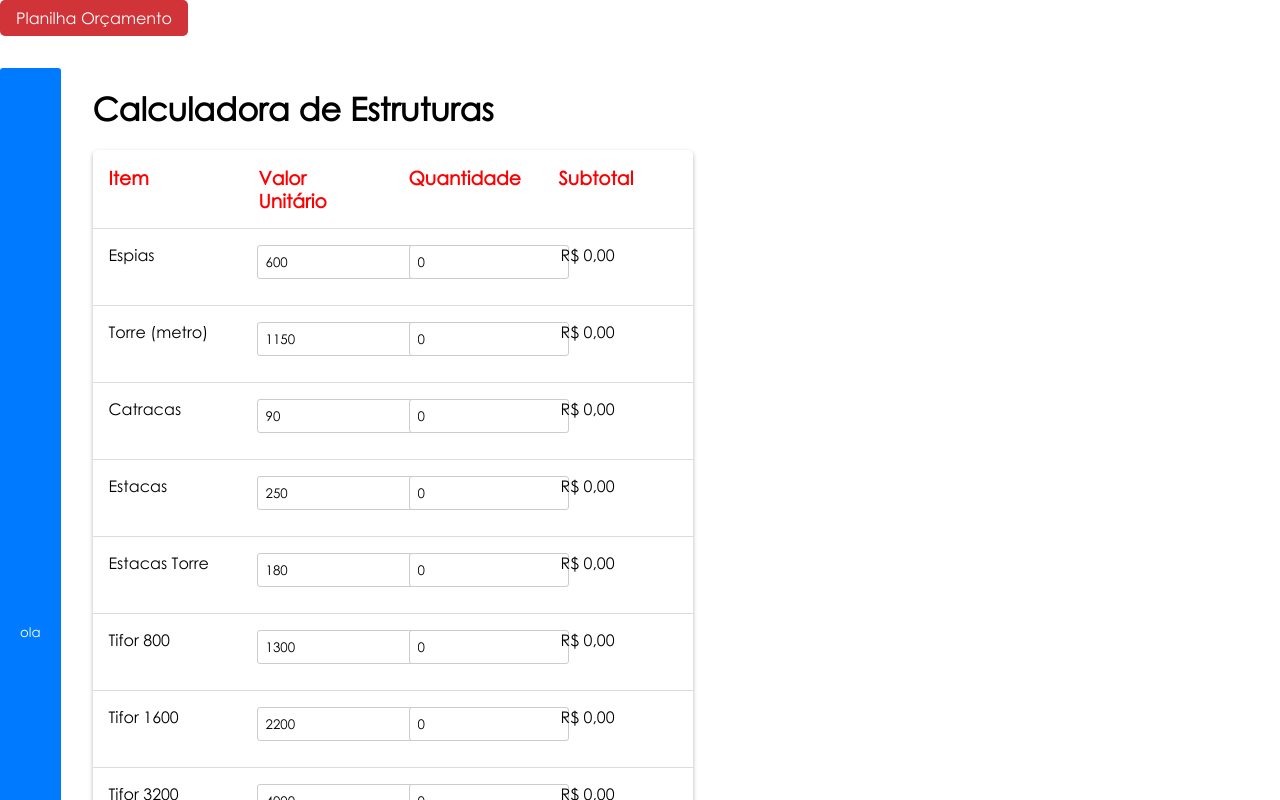
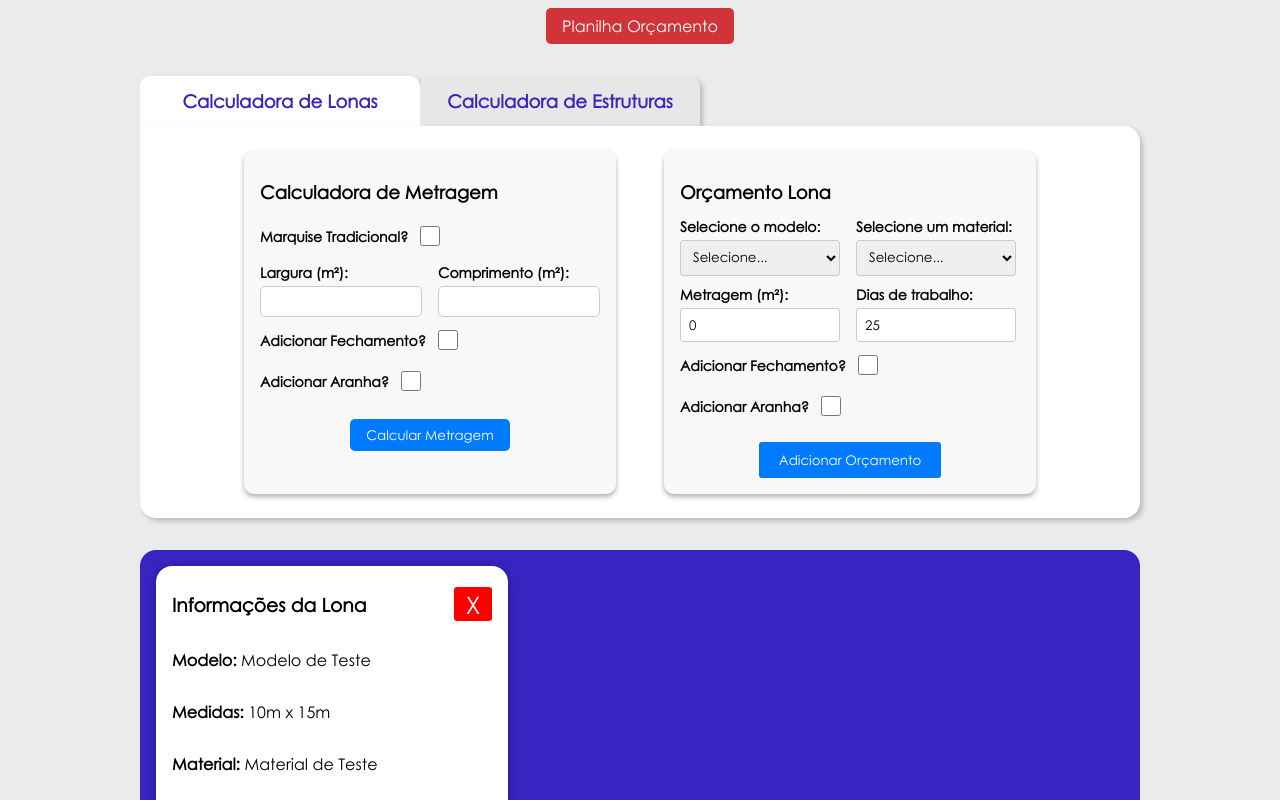
Before and after one commit to VictorBelotto/Sistema-Bocarra, a React (Vite) app: page / in a window 1280 px wide. Shown: the top 800 px of the page. Built offline with nearby package versions, Linux system fonts and the light colour scheme.

Commit message:
Ajustes  na interface

```diff
--- a/src/components/CalculadoraMetragem/CalculadoraMetragem.jsx
+++ b/src/components/CalculadoraMetragem/CalculadoraMetragem.jsx
@@ -10,8 +10,9 @@ import CheckBoxFechamento from './components/CheckBoxFechamento/CheckBoxFechamen
 
 const CalculadoraMetragem = () => {
   const {dadosInseridos, dadosMetragem, adicionarDado, checksDaMetragem} = React.useContext(DadosInseridosContext)
-  const [resultados, setResultados] = useState({});
-  const [exibeResultado, setExibeResultado] = useState(false)
+  const [resultados, setResultados] = React.useState({});
+  const [exibeResultado, setExibeResultado] = React.useState(false)
+  const [marquiseIsChecked, setMarquiseIsChecked] = React.useState(false)
 
   const adicionaResultado = (nome, valor) => {
     setResultados(prevState => ({
@@ -20,9 +21,14 @@ const CalculadoraMetragem = () => {
     }))
   }
 
+  const handleCheckMarquiseChange = () =>{
+    setMarquiseIsChecked(!marquiseIsChecked)
+    console.log('mudou')
+  }
+
   const calcular = () => {
    console.log(dadosInseridos)
-   const resultado = calcularMetragem(dadosMetragem.larguraDaLona, dadosMetragem.comprimentoDaLona, dadosMetragem.alturaFechamento, dadosMetragem.alturaAranha)
+   const resultado = calcularMetragem(dadosMetragem, marquiseIsChecked )
 
    adicionaResultado('metragem', resultado['metragem'])
    adicionaResultado('fechamento', resultado['fechamento'])
@@ -47,9 +53,20 @@ const CalculadoraMetragem = () => {
   return (
     <div className={styles.calculadoraContainer}>
       <h2>Calculadora de Metragem</h2>
-      <div className={styles.comprimentoXLarguraContainer} >
+      <div className={styles.checkBox}>
+        <label htmlFor="marquiseCheckBox">Marquise Tradicional?</label>
+        <input
+          type="checkbox"
+          id="marquiseCheckBox"
+          value={marquiseIsChecked}
+          onClick={handleCheckMarquiseChange}
+        />
+      </div>
+
+      <div className={styles.comprimentoXLarguraContainer}>
         <InputLargura/>
         <InputComprimento/>
+
       </div>
 
       <CheckBoxFechamento/>
@@ -78,7 +95,6 @@ const CalculadoraMetragem = () => {
           )
         }
 
-
         <div style={{display:'flex', width:'100%', justifyContent:'center'}} >
           <button onClick={preencherOrcamento}>Preencher no Orçamento </button>
         </div>
--- a/src/components/CalculadoraMetragem/CalculadoraMetragem.module.css
+++ b/src/components/CalculadoraMetragem/CalculadoraMetragem.module.css
@@ -1,10 +1,10 @@
 .calculadoraContainer {
-  max-width: 300px;
-  margin: 0 0  auto;
-  padding: 20px;
-  border: 1px solid #ccc;
-  border-radius: 5px;
-  background-color: #f9f9f9;
+  width: 340px;
+  margin: 0px 0px ;
+  padding: 16px;
+  border-radius: 10px;
+  background-color: #f8f8f8;
+  box-shadow: 0px 3px 5px 0px rgba(0, 0, 0, 0.3);
 }
 
 .comprimentoXLarguraContainer{
--- a/src/components/CalculadoraMetragem/components/CheckBoxAranha/CheckBoxAranha.jsx
+++ b/src/components/CalculadoraMetragem/components/CheckBoxAranha/CheckBoxAranha.jsx
@@ -19,13 +19,11 @@ const CheckBoxAranha = () => {
   return (
    <>
      <div className={styles.checkBox}>
-      <label htmlFor="meuCheckbox">Adicionar Aranha?</label>
+      <label htmlFor="checkBoxAranha">Adicionar Aranha?</label>
       <input
         type="checkbox"
-        id="meuCheckbox"
-        name="meuCheckbox"
-        value="valorDoCheckbox"
-        defaultChecked ={aranhaIsChecked}
+        id="checkBoxAranha"
+        value={aranhaIsChecked}
         onClick={handleCheckboxChange}
       />
      </div>
--- a/src/components/CalculadoraMetragem/components/CheckBoxFechamento/CheckBoxFechamento.jsx
+++ b/src/components/CalculadoraMetragem/components/CheckBoxFechamento/CheckBoxFechamento.jsx
@@ -20,13 +20,11 @@ const CheckBoxFechamento = () => {
   return (
    <>
      <div className={styles.checkBox}>
-      <label htmlFor="meuCheckbox">Adicionar Fechamento?</label>
+      <label htmlFor="checkBoxFechamento">Adicionar Fechamento?</label>
       <input
         type="checkbox"
-        id="meuCheckbox"
-        name="meuCheckbox"
-        value="valorDoCheckbox"
-        defaultChecked ={fechamentoIsChecked}
+        id="checkBoxFechamento"
+        value={fechamentoIsChecked}
         onClick={handleCheckboxChange}
       />
      </div>
--- a/src/components/CardOrcamentoLona/CardOrcamentoLona.module.css
+++ b/src/components/CardOrcamentoLona/CardOrcamentoLona.module.css
@@ -1,13 +1,13 @@
 .cardContainer {
-  background-color: #f8f8f8;
+  background-color: #fff;
   width: 320px;
   height: fit-content;
-  border-radius: 5px;
+  border-radius: 16px;
   padding: 8px 16px;
   margin-bottom: 10px;
   display: flex;
   flex-direction: column;
-  box-shadow: 0 0 10px rgba(0, 0, 0, 0.3); /* Box shadow */
+  box-shadow: 0 0 10px rgba(0, 0, 0, 0.3);
   cursor: pointer;
 }
 .btn{
--- a/src/components/ExibeOrcamentos/ExibeOrcamentos.module.css
+++ b/src/components/ExibeOrcamentos/ExibeOrcamentos.module.css
@@ -3,5 +3,4 @@
   gap: 32px;
   flex-wrap: wrap;
   padding:16px ;
-  background-color: rgb(234, 234, 234);
 }
--- a/src/components/PreenchimentoPadrao/PreenchimentoPadrao.jsx
+++ b/src/components/PreenchimentoPadrao/PreenchimentoPadrao.jsx
@@ -50,7 +50,6 @@ const PreenchimentoPadrao = () => {
     console.log(orcamento)
     showPopup('Orçamento adicionado a lista', 'blue');
   };
-
   return (
     <div className={styles.mainContainer}>
       <ExibePopUp />
--- a/src/components/PreenchimentoPadrao/PreenchimentoPadrao.module.css
+++ b/src/components/PreenchimentoPadrao/PreenchimentoPadrao.module.css
@@ -1,10 +1,10 @@
 .mainContainer {
-  max-width: 450px;
+  width: 340px;
   margin: 0px 0px ;
-  padding: 20px;
-  border: 1px solid #ccc;
-  border-radius: 5px;
-  background-color: #f9f9f9;
+  padding: 16px;
+  border-radius: 10px;
+  background-color: #f8f8f8;
+  box-shadow: 0px 3px 5px 0px rgba(0, 0, 0, 0.3);
 }
 
 .modeloXMaterial, .metragemLona{
--- a/src/index.css
+++ b/src/index.css
@@ -11,6 +11,6 @@
 }
 
 body {
-  background-color: #ffffff;
+  background-color: #e9ebed;
   margin: 0;
 }
--- a/src/pages/Home/Home.jsx
+++ b/src/pages/Home/Home.jsx
@@ -1,49 +1,74 @@
-import React from 'react';
-import styles from './Home.module.css'
+import React, { useRef } from 'react';
+import styles from './Home.module.css';
 import PreenchimentoPadrao from '../../components/PreenchimentoPadrao/PreenchimentoPadrao';
-import {OrcamentoStorage} from '../../scripts/OrcamentoContext'
+import { OrcamentoStorage } from '../../scripts/OrcamentoContext';
 import { DadosInseridosStorage } from '../../scripts/DadosInseridosContext';
 import CalculadoraMetragem from '../../components/CalculadoraMetragem/CalculadoraMetragem';
 import ExibeOrcamentos from '../../components/ExibeOrcamentos/ExibeOrcamentos';
 import BotaoPaginas from '../../components/BotaoPaginas/BotaoPaginas';
 import { PopupProvider } from '../../context/PopupContext';
 import CalculadoraEstruturas from '../../components/CalculadoraEstruturas/CalculadoraEstruturas';
+
 const Home = () => {
-  const containerCalculoLona = React.useRef(null);
-  React.useEffect(()=>{
-    containerCalculoLona.current.style.display = 'none'
-  },[])
+  const [lonaView, setLonaView] = React.useState(true);
+  const [estruturaView, setEstruturaView] = React.useState(false);
+  const lonaButtonRef = useRef(null);
+  const estruturaButtonRef = useRef(null);
+
+  const handleLonaView = () => {
+    lonaButtonRef.current.style.backgroundColor = 'rgb(255, 255, 255)'
+    estruturaButtonRef.current.style.backgroundColor = 'rgb(231, 231, 231)'
+    setLonaView(true);
+    setEstruturaView(false);
+  }
+
+  const handleEstruturaView = () => {
+    estruturaButtonRef.current.style.backgroundColor = 'rgb(255, 255, 255)'
+    lonaButtonRef.current.style.backgroundColor = 'rgb(231, 231, 231)'
+    setEstruturaView(true);
+    setLonaView(false);
+  }
 
   return (
-    <>
-      <PopupProvider>
-        <DadosInseridosStorage>
-          <OrcamentoStorage>
-            <div className={styles.mainContainer} >
-              <div>
-                <BotaoPaginas refPg={'impressao'} label={'Planilha Orçamento'}/>
-              </div>
-              <div className={styles.container} >
-                <button>ola</button>
-                <div ref={containerCalculoLona} >
-                  <CalculadoraMetragem/>
-                  <PreenchimentoPadrao/>
+    <PopupProvider>
+      <DadosInseridosStorage>
+        <OrcamentoStorage>
+          <div className={styles.mainContainer}>
+            <div style={{margin: '8px 0px 32px 0px '}}>
+              <BotaoPaginas refPg={'impressao'} label={'Planilha Orçamento'} />
+            </div>
+
+            <div className={styles.containerBtnCalculadora}>
+              <button onClick={handleLonaView} ref={lonaButtonRef}>Calculadora de Lonas</button>
+              <button onClick={handleEstruturaView} ref={estruturaButtonRef}>Calculadora de Estruturas</button>
+            </div>
+
+            <div className={styles.containerCalculadoras}>
+              {lonaView && (
+                <div className={styles.containerCalculo}>
+                  <CalculadoraMetragem />
+                  <PreenchimentoPadrao />
                 </div>
-                <div>
-                  <CalculadoraEstruturas/>
+              )}
+              {estruturaView && (
+                <div className={styles.containerCalculo}>
+                  <CalculadoraEstruturas />
                 </div>
+              )}
+            </div>
 
+            <div className={styles.containerOrcamentos}>
+              <ExibeOrcamentos />
+            </div>
 
-              </div>
-              <div>
-                <ExibeOrcamentos/>
-              </div>
+            <div className={styles.containerPreencher}>
+              <button>Preencher na Planilha</button>
             </div>
+          </div>
         </OrcamentoStorage>
       </DadosInseridosStorage>
-      </PopupProvider>
-    </>
-  )
+    </PopupProvider>
+  );
 };
 
 export default Home;
--- a/src/pages/Home/Home.module.css
+++ b/src/pages/Home/Home.module.css
@@ -1,10 +1,63 @@
 .mainContainer{
   display: flex;
   flex-direction: column;
-  gap: 32px;
+  justify-content: center;
+  align-items: center;
 }
 
-.container{
+.containerBtnCalculadora{
+  width: 1000px;
   display: flex;
+
+}
+
+.containerBtnCalculadora button{
+  background-color: rgb(255, 255, 255);
+  color: #3924c2;
+  font-size: 18px;
+  font-weight: 900;
+  border-radius: 10px 10px 0px 0px;
+  padding: 0;
+  width: 280px;
+  height: 50px;
+  box-shadow: 3px 3px 5px 0px rgba(0, 0, 0, 0.2);
+}
+.containerBtnCalculadora button:last-of-type{
+  background-color: rgb(231, 231, 231);
+}
+
+.containerBtnCalculadora button:hover{
+  background-color: rgb(237, 237, 237);
+}
+
+.containerCalculadoras{
+  display: flex;
+  flex-direction: column;
   gap: 32px;
+  margin-bottom: 32px;
+  background-color: rgb(255, 255, 255);
+  padding: 24px 0px;
+  width: 1000px;
+  border-radius: 0px 16px 16px 16px;
+  box-shadow: 3px 3px 5px 0px rgba(0, 0, 0, 0.2);
 }
+
+.containerCalculo{
+  display: flex;
+  justify-content: center;
+  width: 100%;
+  gap: 48px;
+}
+
+
+
+.containerPreencher{
+  margin: 32px 0px;
+}
+
+.containerOrcamentos{
+  display: flex;
+  width: 1000px;
+  border-radius: 16px;
+  background-color: #3924c2;
+}
--- a/src/scripts/CalculoMetragem.class.js
+++ b/src/scripts/CalculoMetragem.class.js
@@ -1,9 +1,17 @@
-export const calcularMetragem = (largura, comprimento, altura, alturaAranha) => {
-  const metragem = parseFloat(largura) * parseFloat(comprimento);
+export const calcularMetragem = ({larguraDaLona, comprimentoDaLona, alturaFechamento, alturaAranha}, marquiseIsChecked) => {
+  const metragem = parseFloat(larguraDaLona) * parseFloat(comprimentoDaLona);
 
-  const perimetro = (parseFloat(largura) * Math.PI) + ((parseFloat(comprimento) - parseFloat(largura))* 2)
+  let perimetro
+  if(marquiseIsChecked){
+     perimetro = (parseFloat(larguraDaLona) * 2) + (parseFloat(comprimentoDaLona)* 2)
+  }else{
+     perimetro = (parseFloat(larguraDaLona) * Math.PI) + ((parseFloat(comprimentoDaLona) - parseFloat(larguraDaLona))* 2)
+  }
 
-  const fechamento = perimetro * parseFloat(altura)
+
+
+
+  const fechamento = perimetro * parseFloat(alturaFechamento)
 
   const fechamentoDaAranha = perimetro * parseFloat(alturaAranha)
 
```
